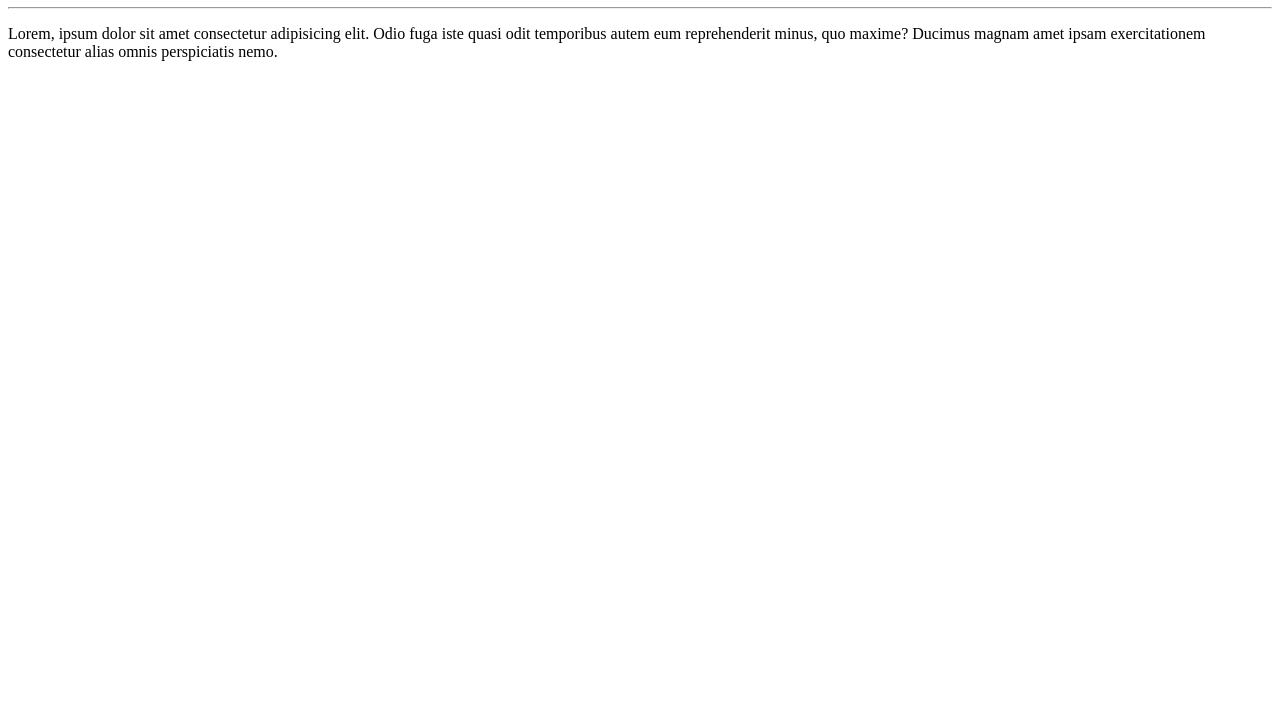
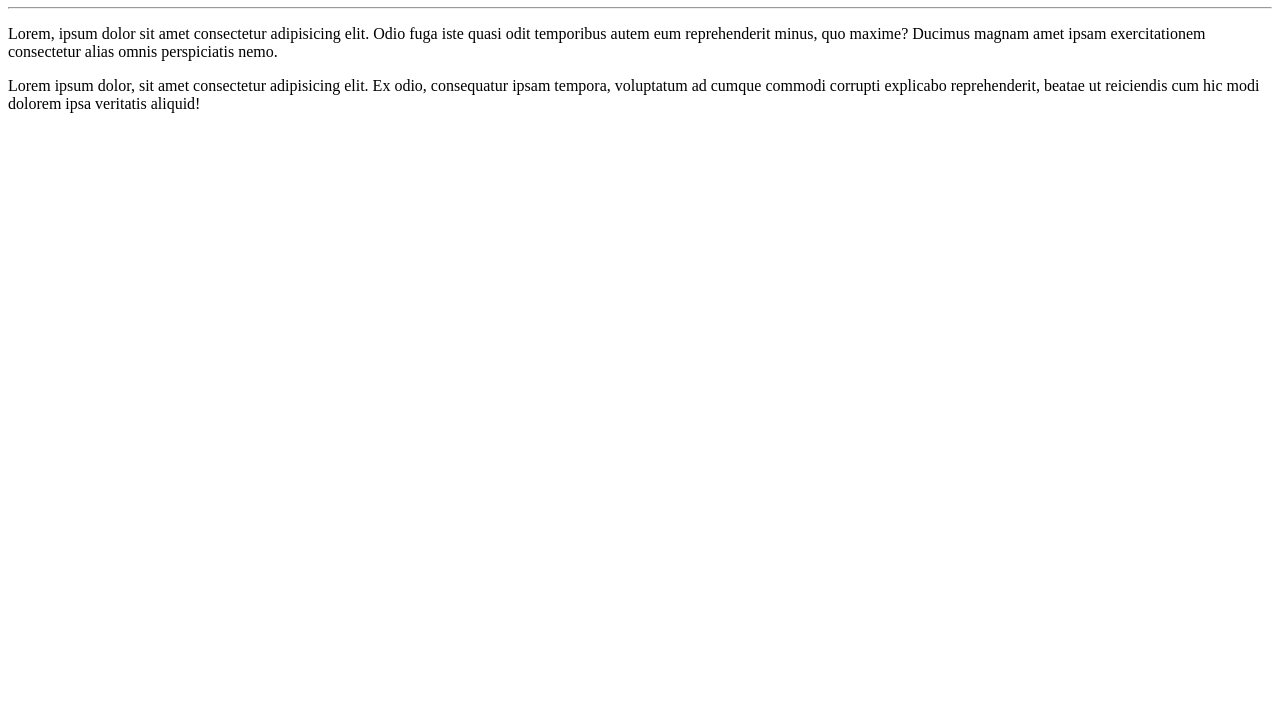
Before and after one commit to Caroliner0/Ola-Mundo, a plain HTML site: page site-exemplo/index.html in a window 1280 px wide. Shown: the part 73-800 px from the top of the page. Drawn offline with Linux system fonts and the light colour scheme.

Commit message:
Adicionei mais um parágrafo

```diff
--- a/site-exemplo/index.html
+++ b/site-exemplo/index.html
@@ -11,5 +11,7 @@
 
     <p> Lorem, ipsum dolor sit amet consectetur adipisicing elit. Odio fuga iste quasi odit temporibus autem eum reprehenderit minus, quo maxime? Ducimus magnam amet ipsam exercitationem consectetur alias omnis perspiciatis nemo.</p>
 
+    <p>Lorem ipsum dolor, sit amet consectetur adipisicing elit. Ex odio, consequatur ipsam tempora, voluptatum ad cumque commodi corrupti explicabo reprehenderit, beatae ut reiciendis cum hic modi dolorem ipsa veritatis aliquid!</p>
+
 </body>
 </html>
```
